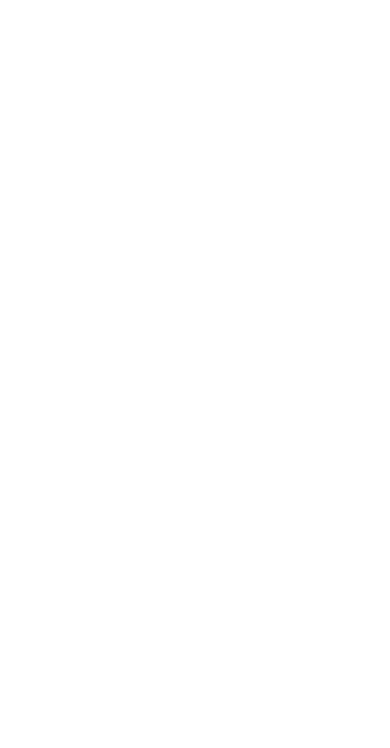
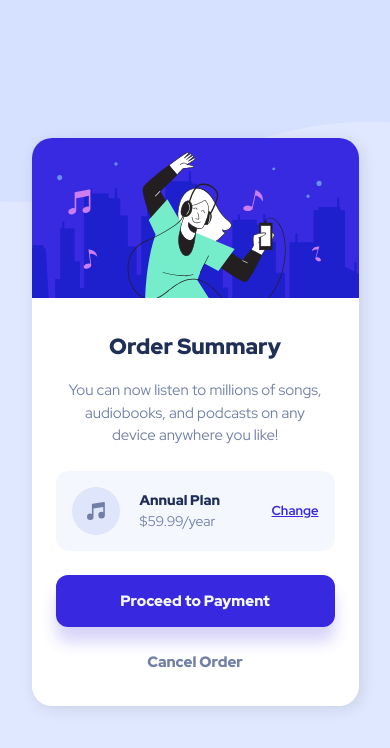
Before and after one commit to Minwook-Chae/Frontend-Mentor-Order-Summary-Component, a plain HTML site: page index.html in a window 390 px wide. Drawn offline with Linux system fonts and the light colour scheme.

Commit message:
mobile version added

```diff
--- a/index.html
+++ b/index.html
@@ -10,8 +10,46 @@
       sizes="32x32"
       href="./images/favicon-32x32.png"
     />
+    <link rel="preconnect" href="https://fonts.googleapis.com" />
+    <link rel="preconnect" href="https://fonts.gstatic.com" crossorigin />
+    <link
+      href="https://fonts.googleapis.com/css2?family=Red+Hat+Display:wght@400;700;900&display=swap"
+      rel="stylesheet"
+    />
+    <link rel="stylesheet" type="text/css" href="order-summary-component.css" />
 
     <title>Frontend Mentor | Order summary card</title>
   </head>
-  <body></body>
+  <body>
+    <div class="card">
+      <img
+        class="card__hero__img"
+        src="./images/illustration-hero.svg"
+        alt="happy person dancing"
+      />
+      <div class="card__content">
+        <div class="card__text">
+          <h1 class="card__text__title">Order Summary</h1>
+          <p class="card__text__description">
+            You can now listen to millions of songs, audiobooks, and podcasts on
+            any device anywhere you like!
+          </p>
+        </div>
+        <div class="card__plan">
+          <img
+            class="card__plan__icon"
+            src="./images/icon-music.svg"
+            alt="music icon"
+          />
+          <div class="card__plan__text">
+            <h2 class="card__plan__text__title">Annual Plan</h2>
+            <p class="card__plan__text__price">$59.99/year</p>
+          </div>
+          <a href="#" class="card__plan__change">Change</a>
+        </div>
+        <button class="card__button">Proceed to Payment</button>
+        <a href="#" class="card__cancel">Cancel Order</a>
+      </div>
+    </div>
+  </body>
 </html>
--- /dev/null
+++ b/order-summary-component.css
@@ -0,0 +1,195 @@
+:root {
+  font-size: 62.5%; /* 1rem = 10px */
+
+  --color-pale-blue: hsl(225, 100%, 94%);
+  --color-bright-blue: hsl(245, 75%, 52%);
+  --color-very-pale-blue: hsl(225, 100%, 98%);
+  --color-desaturated-blue: hsl(224, 23%, 55%);
+  --color-dark-blue: hsl(223, 47%, 23%);
+}
+
+*,
+*::before,
+*::after {
+  box-sizing: border-box;
+  margin: 0;
+  padding: 0;
+  border: 0;
+
+  /* removes default styling from certain elements like button and label */
+  font: inherit;
+
+  font-family: "Red Hat Display", sans-serif;
+  line-height: 1.5;
+  word-break: break-word;
+}
+
+html {
+  scroll-behavior: smooth;
+  /* color-scheme: dark light;  */
+}
+
+body {
+  display: grid;
+  justify-content: center;
+  align-content: center;
+
+  min-height: 100vh;
+
+  background-color: var(--color-pale-blue);
+  background-image: url(./images/pattern-background-mobile.svg);
+  background-repeat: no-repeat;
+  background-size: 100% auto;
+
+  font-size: 1.6rem;
+}
+
+img {
+  max-width: 100%;
+  height: auto;
+  vertical-align: middle;
+  font-style: italic;
+  background-repeat: no-repeat;
+  background-size: cover;
+  /* background-image: url(low-res-version-of-img.jpg); */
+  shape-margin: 1rem;
+}
+
+img,
+picture,
+video,
+canvas,
+svg {
+  /* display: block;
+    max-width: 100%; */
+  display: block;
+  block-size: auto;
+  max-inline-size: 100%;
+}
+
+ul,
+ol {
+  list-style: none;
+}
+
+a {
+  text-decoration: none;
+}
+
+/* end of reset.css */
+.card {
+  display: grid;
+  grid-template-rows: 160px auto;
+
+  box-shadow: 3px 3px 15px rgba(0, 0, 0, 0.1);
+  border-radius: 20px;
+  width: 327px;
+  min-height: 567px;
+
+  background-color: #ffffff;
+}
+
+.card__content {
+  display: grid;
+  grid-gap: 24px;
+
+  padding: 32px 24px;
+}
+
+.card__hero__img {
+  border-radius: 20px 20px 0 0;
+}
+
+.card__text {
+  display: grid;
+  gap: 16px;
+}
+
+.card__text__title {
+  color: var(--color-dark-blue);
+
+  font-size: 2.2rem;
+  font-weight: 900;
+  text-align: center;
+}
+
+.card__text__description {
+  padding: 0 8px;
+
+  color: var(--color-desaturated-blue);
+
+  font-size: 1.5rem;
+  line-height: 1.5rem * 0.25;
+  text-align: center;
+}
+
+.card__plan {
+  display: grid;
+  grid-template-columns: auto 1fr auto;
+  align-items: center;
+
+  border-radius: 13px;
+  padding: 16px;
+
+  background-color: var(--color-very-pale-blue);
+}
+
+.card__plan__icon {
+  margin-right: 20px;
+}
+
+.card__plan__text__title {
+  color: var(--color-dark-blue);
+
+  font-size: 1.4rem;
+  font-weight: 900;
+}
+
+.card__plan__text__price {
+  color: var(--color-desaturated-blue);
+
+  font-size: 1.4rem;
+}
+
+.card__plan__change {
+  color: var(--color-bright-blue);
+
+  font-size: 1.3rem;
+  font-weight: 700;
+  text-decoration: underline;
+
+  cursor: pointer;
+}
+.card__plan__change:hover {
+  color: hsl(245, 83%, 68%);
+}
+
+.card__button {
+  box-shadow: 0px 15px 15px hsla(245, 75%, 52%, 20%); /* --color-bright-blue: hsl(245, 75%, 52%) */
+  border-radius: 12px;
+  padding: 15px 0;
+
+  background-color: var(--color-bright-blue);
+  color: var(--color-very-pale-blue);
+
+  font-size: 1.5rem;
+  font-weight: 900;
+
+  cursor: pointer;
+}
+.card__button:hover {
+  background-color: hsl(245, 83%, 68%);
+}
+
+.card__cancel {
+  color: var(--color-desaturated-blue);
+
+  font-size: 1.5rem;
+  font-weight: 900;
+  text-align: center;
+
+  cursor: pointer;
+}
+.card__cancel:hover {
+  color: #000000;
+}
```
